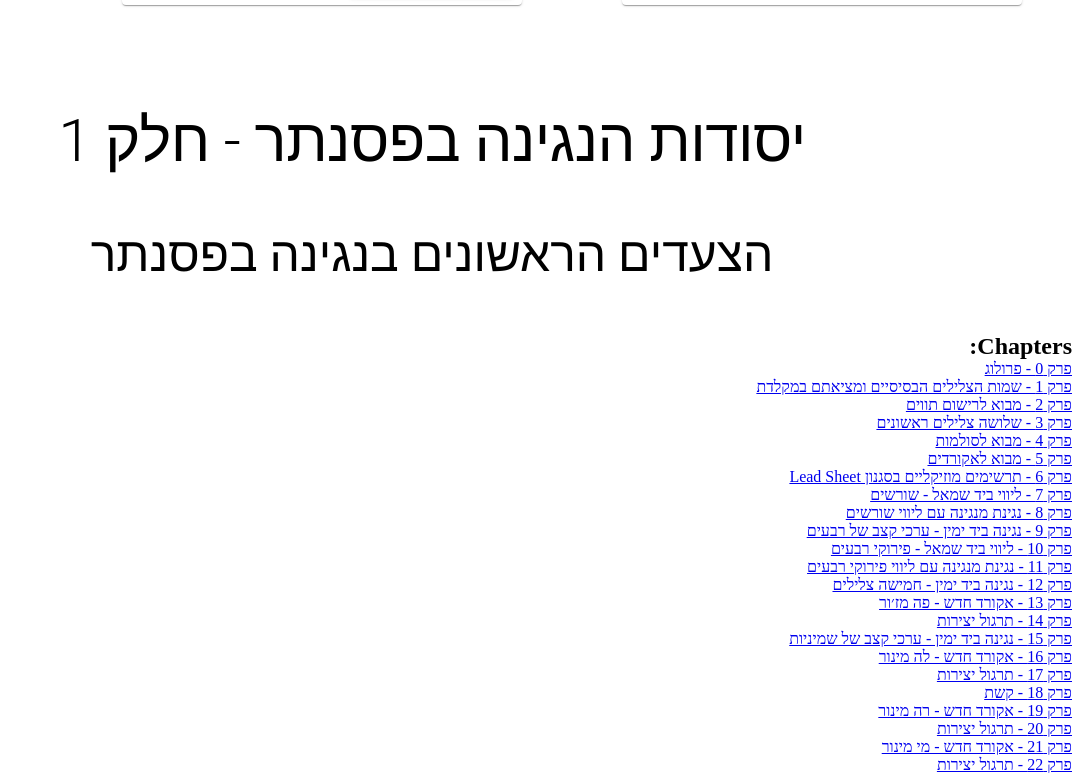
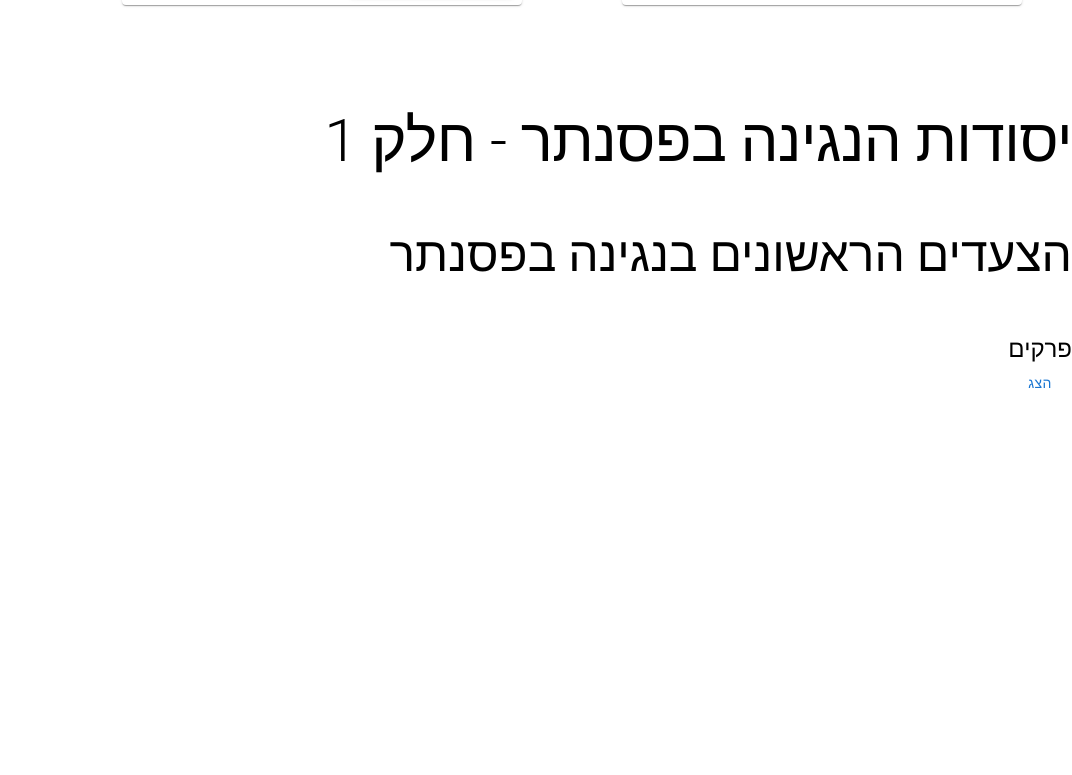
Before and after one commit to IradDoron/esum-acisum-client, a React (Create React App) app: page /courses/course1 in a window 1280 px wide. Shown: the part 528-1303 px from the top of the page, without its empty margins (208-1280 px from the left). After the commit the page ends 929 px from the top, so only its background shows below. Built offline with nearby package versions, Linux system fonts and the light colour scheme.

Commit message:
chapters nav scroll

```diff
--- a/src/components/ContentUtils/Topic/Topic.jsx
+++ b/src/components/ContentUtils/Topic/Topic.jsx
@@ -29,7 +29,6 @@ function Topic({ value }) {
         </AccordionSummary>
         <AccordionDetails>
           {topicElements?.map((item, index) => {
-            console.log(item);
             const elementKey = Object.keys(item)[0];
             const elementValue = item[elementKey];
             return renderElement(elementKey, elementValue, index);
--- /dev/null
+++ b/src/pages/Courses/CourseChaptersNav/CourseChaptersNav.jsx
@@ -0,0 +1,36 @@
+import { useRef } from 'react';
+import { Stack, Typography, Button, Divider, Portal } from '@mui/material';
+import { NavLink, Outlet } from 'react-router-dom';
+import { useParams } from 'react-router-dom';
+import { useEffect, useState } from 'react';
+
+function CourseChaptersNav({ chaptersArray }) {
+  const [isShowChapters, setIsShowChapters] = useState(false);
+  function handleClick() {
+    setIsShowChapters(!isShowChapters);
+  }
+
+  return (
+    <>
+      <Typography variant="h5">פרקים</Typography>
+      <Button onClick={handleClick}>{isShowChapters ? 'הסתר' : 'הצג'}</Button>
+      {isShowChapters ? (
+        <Stack component="nav" sx={{ maxHeight: '200px', overflow: 'scroll' }}>
+          {chaptersArray?.map((chapter, index) => {
+            return (
+              <NavLink key={index} to={`chapter-${index}/lesson-0`} style={{ textDecoration: 'none' }}>
+                <Button>
+                  <Typography>{`פרק ${index}`}</Typography>
+                  <Divider orientation="vertical" flexItem sx={{ margin: '0 10px', backgroundColor: 'inherit' }} />
+                  <Typography>{`${chapter.chapterTitle}`}</Typography>
+                </Button>
+              </NavLink>
+            );
+          })}
+        </Stack>
+      ) : null}
+    </>
+  );
+}
+
+export default CourseChaptersNav;
--- a/src/pages/Courses/RenderCourse/RenderCourse.jsx
+++ b/src/pages/Courses/RenderCourse/RenderCourse.jsx
@@ -2,39 +2,26 @@ import { useParams } from 'react-router-dom';
 import { useEffect, useState } from 'react';
 import courses from '../../../data/courses/courses';
 import { NavLink, Outlet } from 'react-router-dom';
-import { Stack, Typography } from '@mui/material';
+import { Stack, Typography, Button, Divider, Portal } from '@mui/material';
+import CourseChaptersNav from '../CourseChaptersNav/CourseChaptersNav';
 
 function RenderCourse() {
   const params = useParams();
   const { course, chapter, lesson, topic } = params;
   const [courseData, setCourseData] = useState(null);
-  //const { courseTitle, courseDescription, chapters } = courseData;
-  console.log(courseData);
   useEffect(() => {
     setCourseData(courses[course]);
   }, [course]);
 
   return (
     <div>
-      <Stack direction="row" sx={{ flexWrap: 'wrap', margin: '50px 0', display: 'flex', justifyContent: 'center' }}>
+      <Stack sx={{ flexWrap: 'wrap', margin: '50px 0', display: 'flex', justifyContent: 'center' }}>
         <Typography variant="h2">{courseData?.courseTitle}</Typography>
       </Stack>
-      <Stack direction="row" sx={{ flexWrap: 'wrap', margin: '50px 0', display: 'flex', justifyContent: 'center' }}>
+      <Stack sx={{ flexWrap: 'wrap', margin: '50px 0', display: 'flex', justifyContent: 'center' }}>
         <Typography variant="h3">{courseData?.courseDescription}</Typography>
       </Stack>
-
-      <h2>Chapters:</h2>
-      <nav>
-        <ul>
-          {courseData?.chapters?.map((chapter, index) => {
-            return (
-              <li key={index}>
-                <NavLink to={`chapter-${index}/lesson-0`}>{`פרק ${index} - ${chapter.chapterTitle}`}</NavLink>
-              </li>
-            );
-          })}
-        </ul>
-      </nav>
+      <CourseChaptersNav chaptersArray={courseData?.chapters} />
       <Outlet />
     </div>
   );
```
